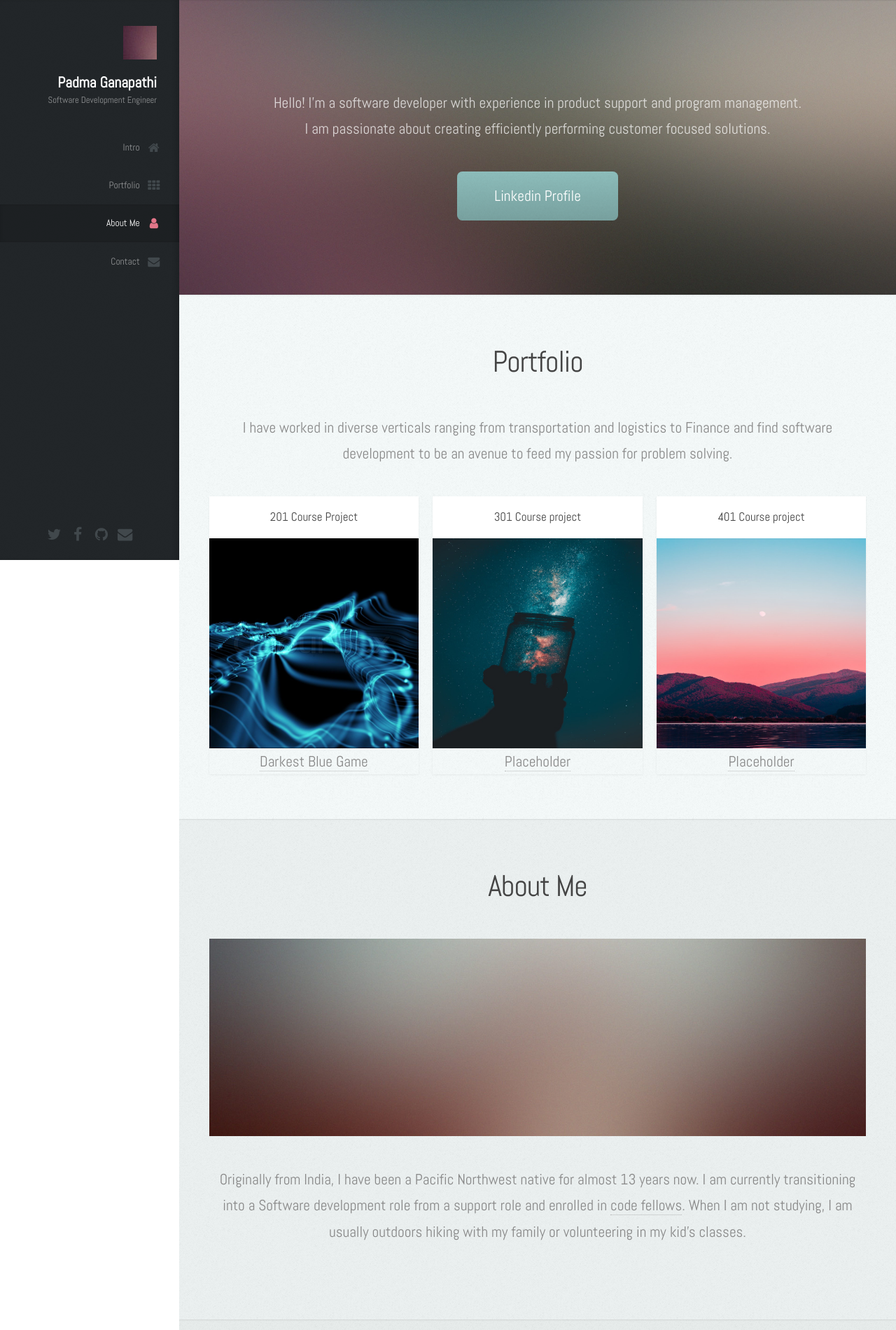
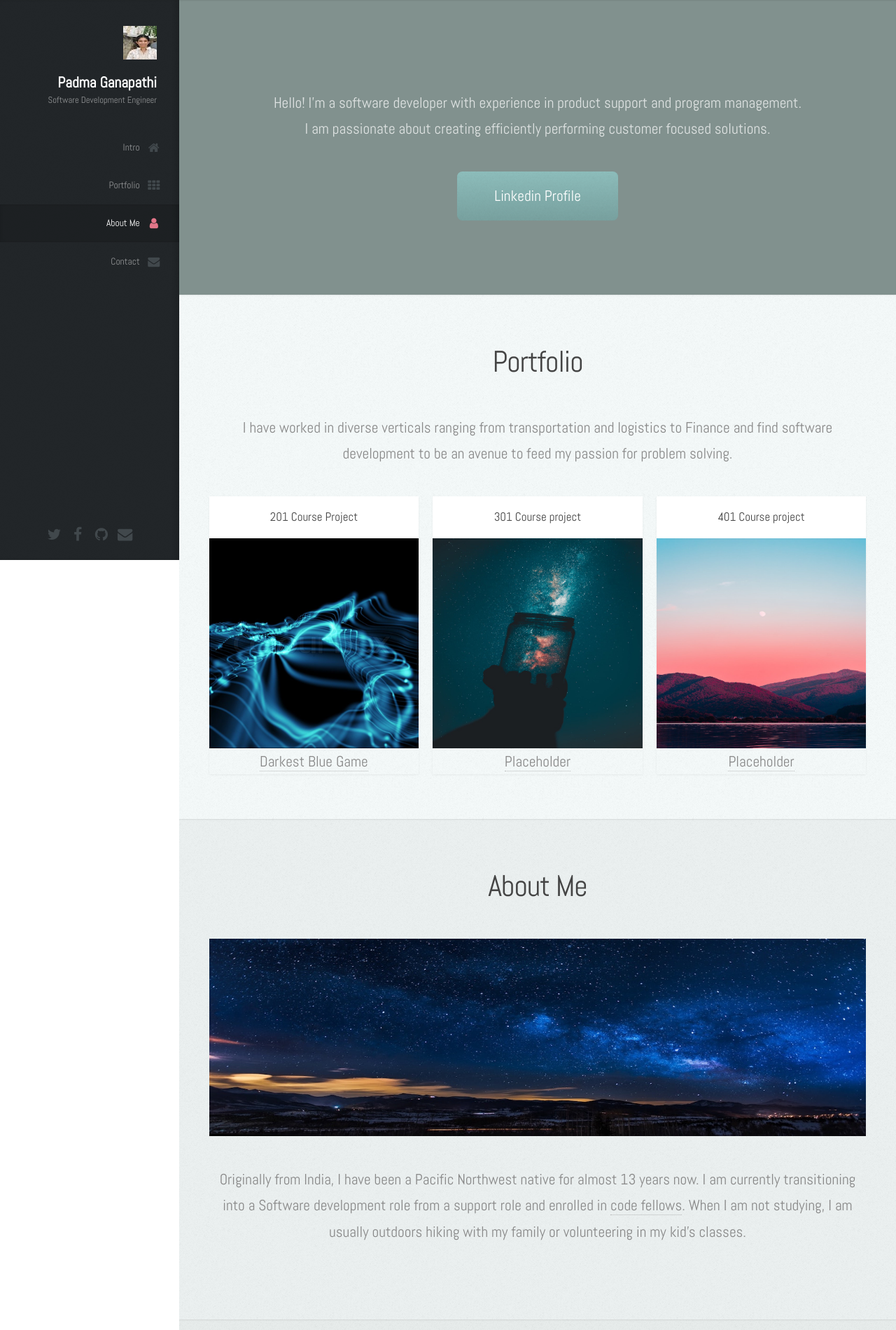
Before and after one commit to gpadmapriya/portfolio, a website: page public/index.html in a window 1280 px wide. Shown: the top 1900 px of the page at 70% size. Drawn offline with Linux system fonts and the light colour scheme.

Commit message:
fix portfolio with all requirements

```diff
--- a/public/index.html
+++ b/public/index.html
@@ -24,7 +24,7 @@
 
 			<!-- Logo -->
 			<div id="logo">
-				<span class="image avatar48"><img src="images/avatar.jpg" alt="" /></span>
+				<span class="image avatar48"><img src="images/Padma.jpg" alt="" /></span>
 				<h1 id="title">Padma Ganapathi</h1>
 				<p>Software Development Engineer</p>
 			</div>
@@ -90,12 +90,6 @@
 				<p>I have worked in diverse verticals ranging from transportation and logistics to Finance and find software
 					development to be an avenue to feed my passion for problem solving.</p>
 
-				<!--<ul id="skills">Technical skills
-					<li>Languages: Javascript, HTML5, CSS, C#, SQL</li>
-					<li>Tools: GitHub, VS Code, Power BI, Microsoft Team Foundation Server, Service Desk</li>
-					<li>Operating Systems: Mac OS, Windows</li>
-				</ul>-->
-
 				<div class="row">
 
 					<div class="col-4 col-12-mobile">
@@ -141,7 +135,7 @@
 					<h2>About Me</h2>
 				</header>
 
-				<a href="#" class="image featured"><img src="images/pic08.jpg" alt="" /></a>
+				<a href="#" class="image featured"><img src="images/celestial-plains.jpg" alt="" /></a>
 
 				<p>Originally from India, I have been a Pacific Northwest native for almost 13 years now. I am currently
 					transitioning into a Software development role from a support role and enrolled in <a
```
Also changed, not shown: public/images/Padma.jpg (added), public/images/avatar.jpg (deleted), public/images/banner.jpg (deleted), public/images/celestial-plains.jpg (added), public/images/cold-auroroa.jpg (added), public/images/pic02.jpg (deleted), public/images/pic03.jpg (deleted), public/images/pic04.jpg (deleted), public/images/pic05.jpg (deleted), public/images/pic06.jpg (deleted), public/images/pic07.jpg (deleted), public/images/pic08.jpg (deleted).
